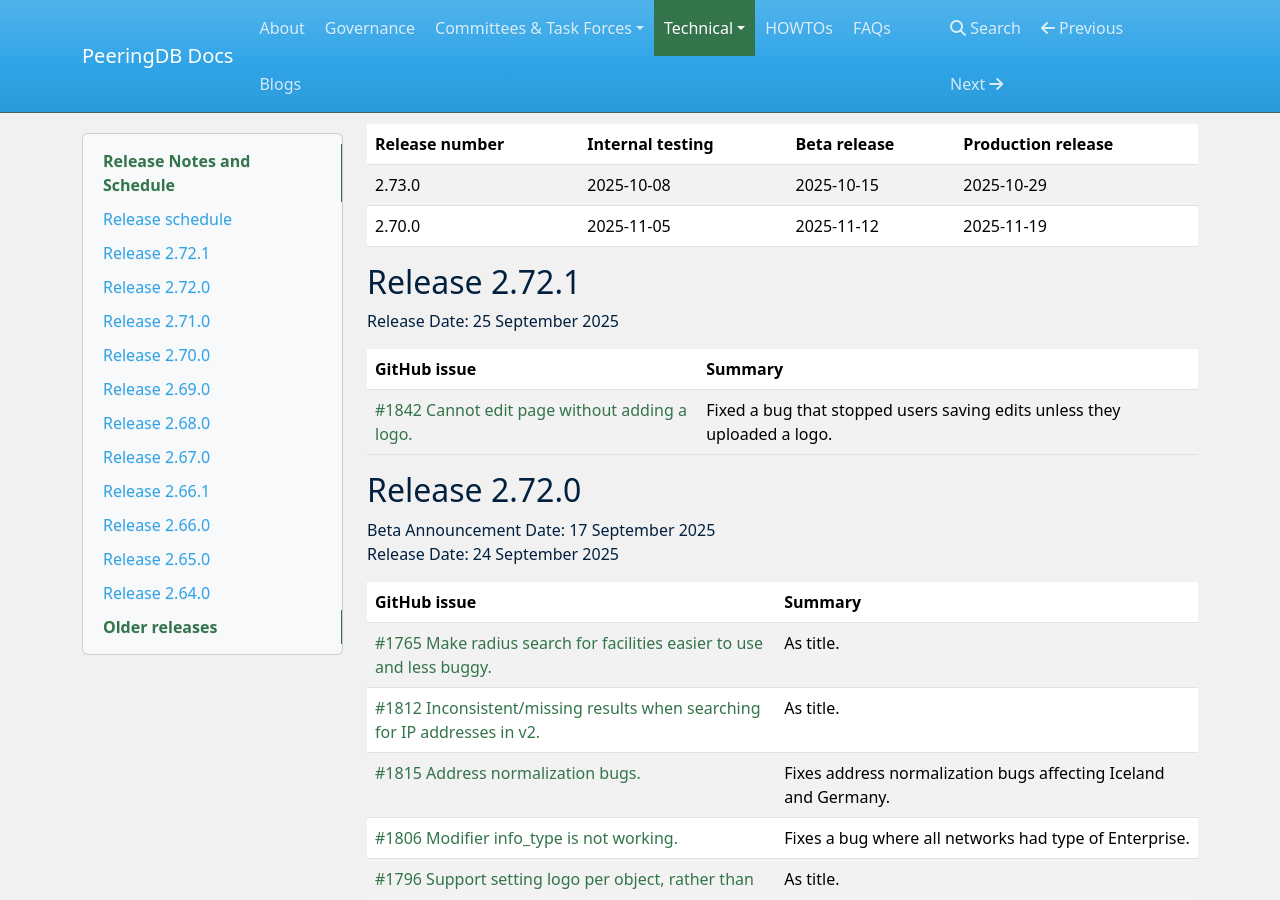
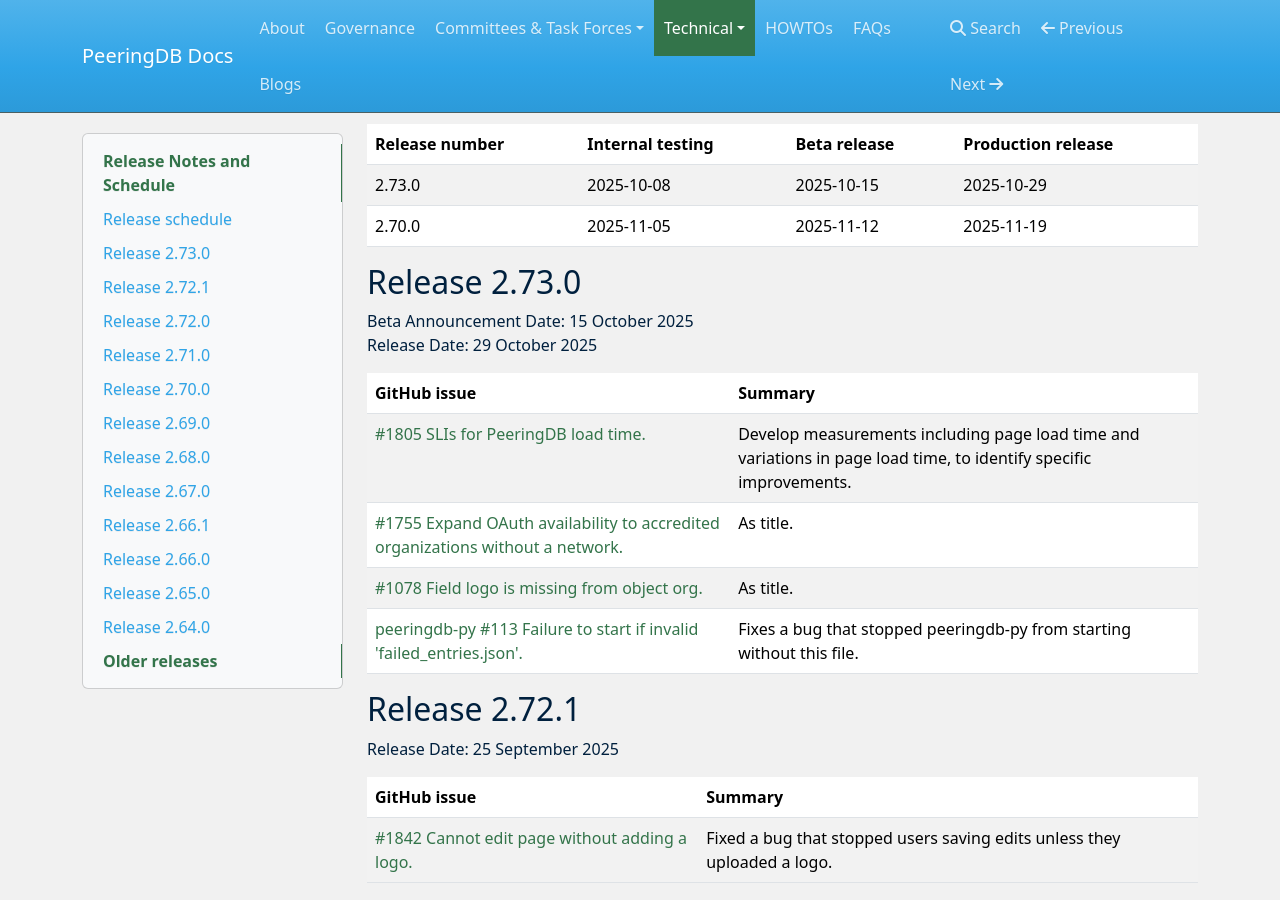
Before and after one commit to peeringdb/docs, an MkDocs documentation site: the page built from docs/release_notes/index.md, in a window 1280 px wide and 900 px high, scrolled down 410 px. Built offline with MkDocs 1.6.1, drawn with Linux system fonts in a browser that asks for light colours; nearby versions of some CDN libraries.

Commit message:
Update index.md (#394)
Release notes for 2.73.0

```diff
--- a/docs/release_notes/index.md
+++ b/docs/release_notes/index.md
@@ -16,6 +16,19 @@
 | -------------- | ---------------- | ------------ | ------------------ |
 | 2.73.0 | 2025-10-08 | 2025-10-15 | 2025-10-29 |
 | 2.70.0 | 2025-11-05 | 2025-11-12 | 2025-11-19 |
+
+## Release 2.73.0
+
+Beta Announcement Date: 15 October 2025
+Release Date: 29 October 2025
+
+| **GitHub issue** | **Summary** |
+| ----------------- | ----------- |
+| [#1805 SLIs for PeeringDB load time.](https://github.com/peeringdb/peeringdb/issues/1805) | Develop measurements including page load time and variations in page load time, to identify specific improvements.|
+| [#1755 Expand OAuth availability to accredited organizations without a network.](https://github.com/peeringdb/peeringdb/issues/1755) | As title.|
+| [#1078 Field logo is missing from object org.](https://github.com/peeringdb/peeringdb/issues/1078) | As title.|
+| [peeringdb-py #113 Failure to start if invalid 'failed_entries.json'.](https://github.com/peeringdb/peeringdb-py/issues/113) | Fixes a bug that stopped peeringdb-py from starting without this file.|
+
 
 ## Release 2.72.1
 
```
